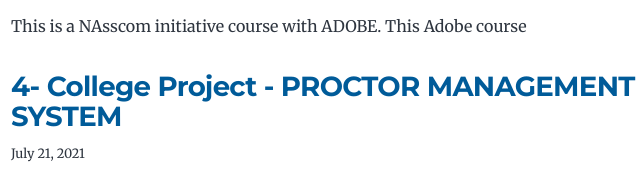
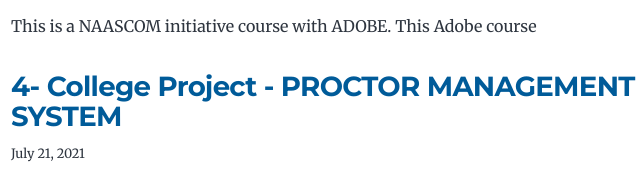
Before and after one commit to baazis/Gatsby-Blog-Saurabh, a Gatsby site: page / in a window 1280 px wide. Shown: the part 442-618 px from the top of the page, 313-953 px from the left. Built offline with nearby package versions, Linux system fonts and the light colour scheme; Gatsby itself is replaced by a stand-in of ours.

Commit message:
Update adobe.md

```diff
--- a/content/blog/AdobeUXFoundation/adobe.md
+++ b/content/blog/AdobeUXFoundation/adobe.md
@@ -1,7 +1,7 @@
 ---
 title: 5- Adobe UX Foundation Journey NASSCOM
 date: "2021-08-07T23:46:37.121Z"
-description: "This is a NAsscom initiative course with ADOBE. This Adobe course "
+description: "This is a NAASCOM initiative course with ADOBE. This Adobe course "
 ---
 
 # Adobe-UX-Foundation-Learning-Journey
```
